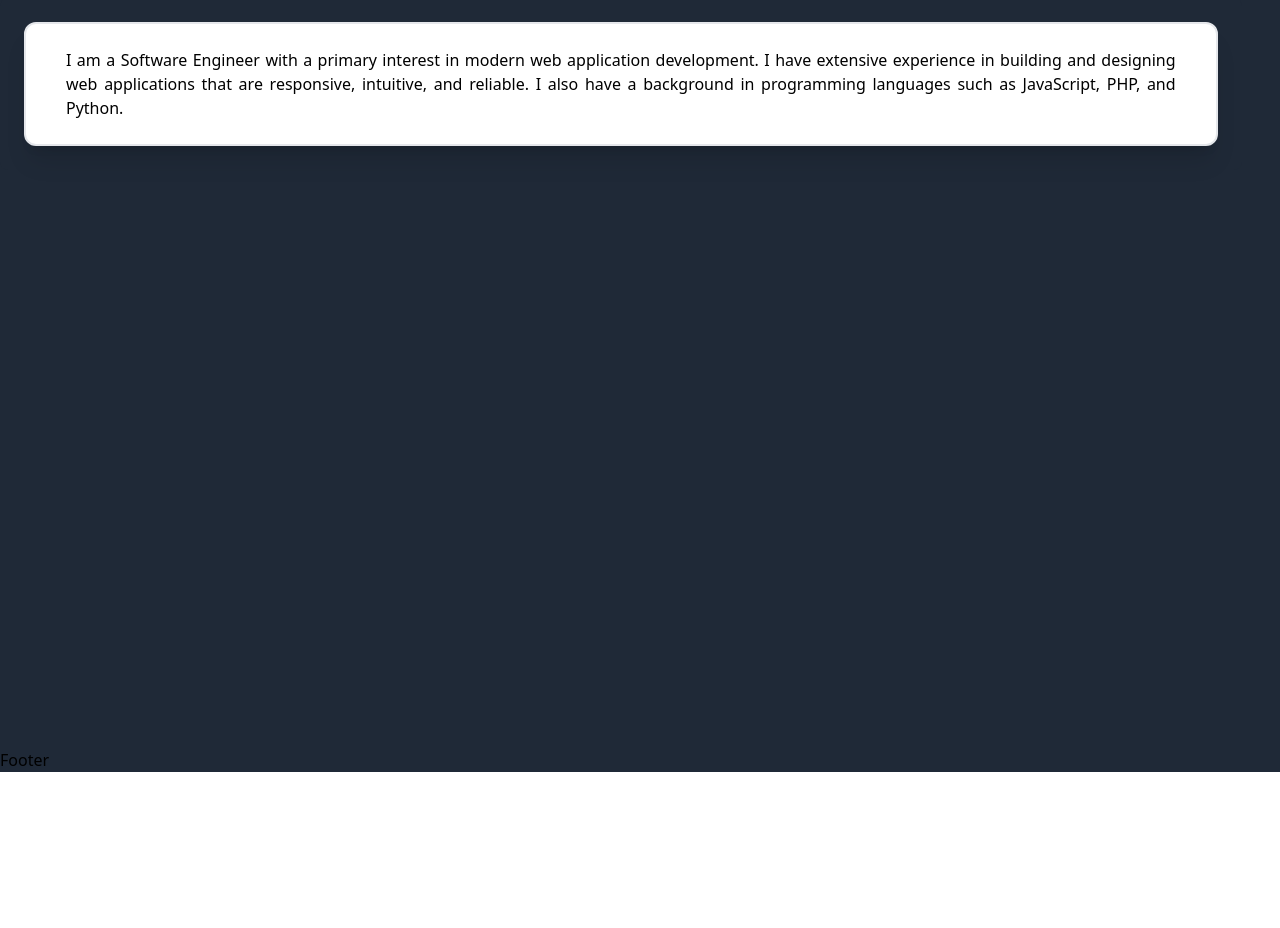
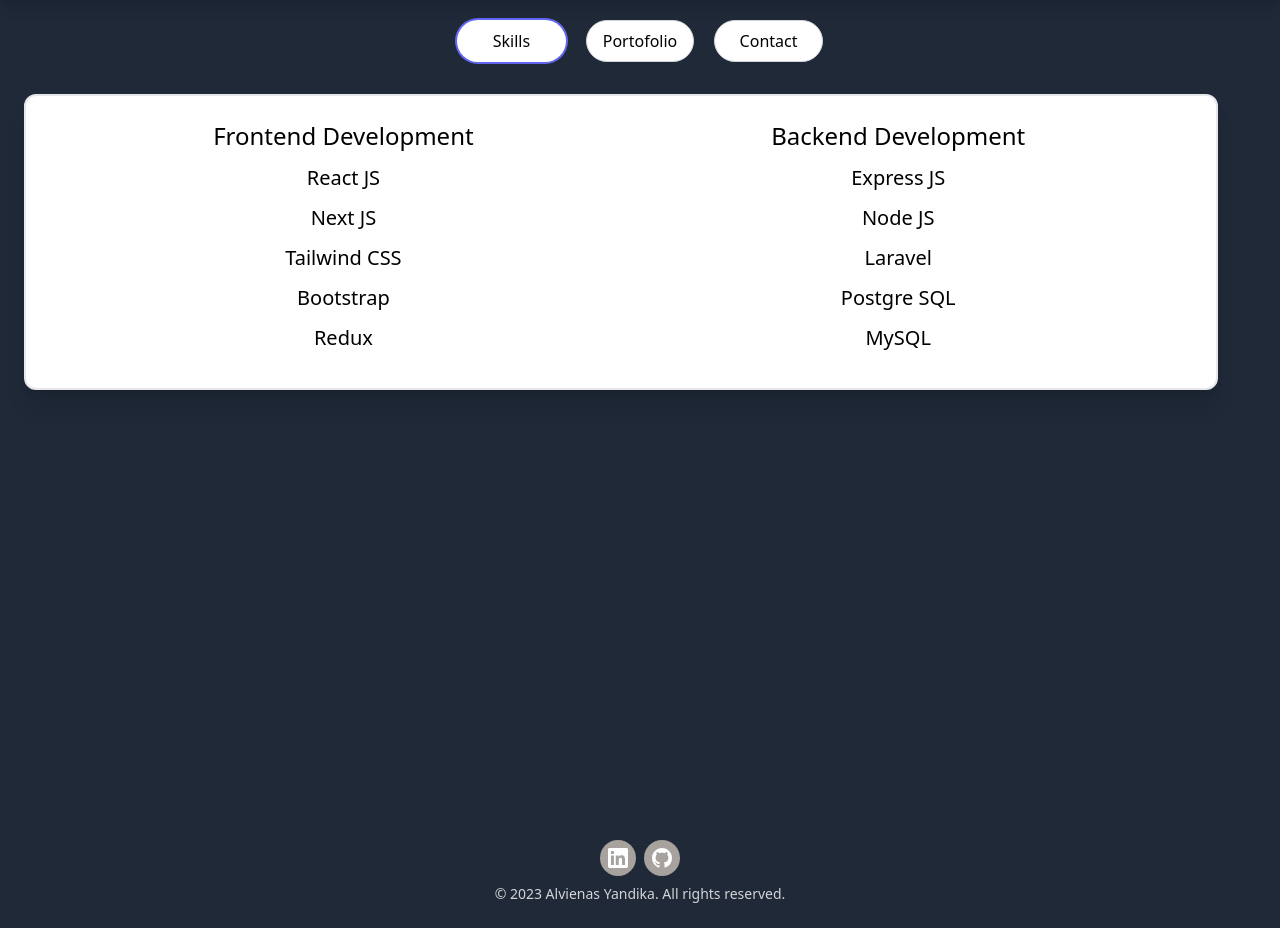
Before and after one commit to vineas/vineas-portofolio, a React (Vite) app: page / in a window 1280 px wide. Shown: the part 520-1448 px from the top of the page. Before the commit the page ends 1292 px from the top, so only its background shows below. Built offline with nearby package versions, Linux system fonts and the light colour scheme.

Commit message:
edit skills & contact

```diff
--- a/src/components/Contact.tsx
+++ b/src/components/Contact.tsx
@@ -1,12 +1,44 @@
+import Title from "./Title";
+
 const Contact = () => {
   return (
     <div className='border-2 shadow-xl rounded-xl overflow-hidden justify-center pr-10 pl-10' style={{ width: '100%', margin: 'auto', background:'white' }}>
-      <div className='flex items-center justify-center text-justify pt-6 p'>
-        <p className="text-md w-lg mb-6 ">
-          Phone
-        </p>
+      <div className="flex flex-col mt-10 mb-10 mx-auto">
+         <div className="flex justify-center items-center">
+            <form
+               action="https://getform.io/f/(customSlugHere)"
+               method="POST"
+               className="flex flex-col w-full md:w-7/12"
+            >
+               {/* <Title>Contact</Title> */}
+               <input
+                  type="text"
+                  name="name"
+                  placeholder="Name"
+                  className="p-2 bg-transparent border-2 rounded-md focus:outline-none"
+               />
+               <input
+                  type="text"
+                  name="email"
+                  placeholder="Email"
+                  className="my-2 p-2 bg-transparent border-2 rounded-md focus:outline-none"
+               />
+               <textarea
+                  name="message"
+                  placeholder="Message"
+                  rows={10}
+                  className="p-2 mb-4 bg-transparent border-2 rounded-md focus:outline-none"
+               />
+               <button
+                  type="button"
+                  className="text-center inline-block px-8 py-3 w-max text-base font-medium rounded-md text-white bg-gradient-to-r from-yellow-500 to-pink-500 drop-shadow-md hover:stroke-white"
+               >
+                  Work With Me
+               </button>
+            </form>
+         </div>
       </div>
-    </div>
+      </div>
   )
 }
 
--- a/src/components/Footer.tsx
+++ b/src/components/Footer.tsx
@@ -1,6 +1,52 @@
 const Footer = () => {
   return (
-    <div>Footer</div>
+    <div className="py-5 text-center">
+				<div className="container max-w-screen-lg mx-auto">
+					<div>
+						<div className="flex flex-wrap justify-center gap-2">
+							<a
+								href="https://linkedin.com/in/alvienas-yandika"
+								className="bg-stone-400 p-2 font-semibold text-white inline-flex items-center space-x-2 rounded-full">
+								<svg
+								className="w-5 h-5 fill-current"
+								role="img"
+								viewBox="0 0 256 256"
+								xmlns="http://www.w3.org/2000/svg"
+								>
+								<g>
+									<path d="M218.123122,218.127392 L180.191928,218.127392 L180.191928,158.724263 C180.191928,144.559023 179.939053,126.323993 160.463756,126.323993 C140.707926,126.323993 137.685284,141.757585 137.685284,157.692986 L137.685284,218.123441 L99.7540894,218.123441 L99.7540894,95.9665207 L136.168036,95.9665207 L136.168036,112.660562 L136.677736,112.660562 C144.102746,99.9650027 157.908637,92.3824528 172.605689,92.9280076 C211.050535,92.9280076 218.138927,118.216023 218.138927,151.114151 L218.123122,218.127392 Z M56.9550587,79.2685282 C44.7981969,79.2707099 34.9413443,69.4171797 34.9391618,57.260052 C34.93698,45.1029244 44.7902948,35.2458562 56.9471566,35.2436736 C69.1040185,35.2414916 78.9608713,45.0950217 78.963054,57.2521493 C78.9641017,63.090208 76.6459976,68.6895714 72.5186979,72.8184433 C68.3913982,76.9473153 62.7929898,79.26748 56.9550587,79.2685282 M75.9206558,218.127392 L37.94995,218.127392 L37.94995,95.9665207 L75.9206558,95.9665207 L75.9206558,218.127392 Z M237.033403,0.0182577091 L18.8895249,0.0182577091 C8.57959469,-0.0980923971 0.124827038,8.16056231 -0.001,18.4706066 L-0.001,237.524091 C0.120519052,247.839103 8.57460631,256.105934 18.8895249,255.9977 L237.033403,255.9977 C247.368728,256.125818 255.855922,247.859464 255.999,237.524091 L255.999,18.4548016 C255.851624,8.12438979 247.363742,-0.133792868 237.033403,0.000790807055" />
+								</g>
+								</svg>
+							</a>
+							<a
+								href="https://github.com/vineas"
+								className="bg-stone-400 p-2 font-semibold text-white inline-flex items-center space-x-2 rounded-full">
+								<svg
+								xmlns="http://www.w3.org/2000/svg"
+								xmlnsXlink="http://www.w3.org/1999/xlink"
+								aria-hidden="true"
+								role="img"
+								className="w-5"
+								preserveAspectRatio="xMidYMid meet"
+								viewBox="0 0 24 24"
+								>
+								<g fill="none">
+									<path
+										fillRule="evenodd"
+										clipRule="evenodd"
+										d="M12 0C5.37 0 0 5.37 0 12c0 5.31 3.435 9.795 8.205 11.385c.6.105.825-.255.825-.57c0-.285-.015-1.23-.015-2.235c-3.015.555-3.795-.735-4.035-1.41c-.135-.345-.72-1.41-1.23-1.695c-.42-.225-1.02-.78-.015-.795c.945-.015 1.62.87 1.845 1.23c1.08 1.815 2.805 1.305 3.495.99c.105-.78.42-1.305.765-1.605c-2.67-.3-5.46-1.335-5.46-5.925c0-1.305.465-2.385 1.23-3.225c-.12-.3-.54-1.53.12-3.18c0 0 1.005-.315 3.3 1.23c.96-.27 1.98-.405 3-.405s2.04.135 3 .405c2.295-1.56 3.3-1.23 3.3-1.23c.66 1.65.24 2.88.12 3.18c.765.84 1.23 1.905 1.23 3.225c0 4.605-2.805 5.625-5.475 5.925c.435.375.81 1.095.81 2.22c0 1.605-.015 2.895-.015 3.3c0 .315.225.69.825.57A12.02 12.02 0 0 0 24 12c0-6.63-5.37-12-12-12z"
+										fill="currentColor"
+									/>
+								</g>
+								</svg>
+							</a>
+						</div>
+					</div>
+				</div>
+			<p className="text-sm mt-2  opacity-80 pb-1" style={{color:'white'}}>
+				&copy; {new Date().getFullYear()} Alvienas Yandika. All rights reserved.
+			</p>
+		</div>
   )
 }
 
--- a/src/components/Intro.tsx
+++ b/src/components/Intro.tsx
@@ -9,6 +9,9 @@
                 />
             <h1 className='text-4xl md:text-5xl mb-1 md:mb-3 font-bold' style={{color:'#3F83F8'}}>Alvienas Yandika</h1>
             <p className='text-base md:text-2xl mb-3 font-medium' style={{color:'white'}}>Software Engineer & Fullstack Web Developer</p>
+            <p className="text-md w-lg mb-6 pr-5 pl-5" style={{color:'white'}}>
+          I am a Software Engineer with a primary interest in modern web application development. I have extensive experience in building and designing web applications that are responsive, intuitive, and reliable. I also have a background in programming languages such as JavaScript, PHP, and Python.
+        </p>
         </div>
         </div>
     )
--- a/src/components/Tabs.tsx
+++ b/src/components/Tabs.tsx
@@ -13,7 +13,7 @@
                             className="flex justify-center cursor-pointer rounded-full border border-gray-300 bg-white py-2 px-4 hover:bg-gray-50 focus:outline-none peer-checked:border-transparent peer-checked:ring-2 peer-checked:ring-indigo-500 transition-all duration-500 ease-in-out"
                             htmlFor="yes"
                         >
-                            About
+                            Skills
                         </label>
 
                         <div style={{background:'#1F2937'}} className="absolute bg-white left-0 p-6 mt-2 border-indigo-300 rounded-lg w-[97vw] mx-auto transition-all duration-500 ease-in-out opacity-0 invisible peer-checked:opacity-100 peer-checked:visible ">
--- a/src/components/Timeline.tsx
+++ b/src/components/Timeline.tsx
@@ -1,10 +1,27 @@
 const Timeline = () => {
   return (
-    <div className='border-2 shadow-xl rounded-xl overflow-hidden justify-center pr-10 pl-10' style={{ width: '100%', margin: 'auto', background:'white' }}>
-      <div className='flex items-center justify-center text-justify pt-6 p'>
-        <p className="text-md w-lg mb-6 ">
-          I am a Software Engineer with a primary interest in modern web application development. I have extensive experience in building and designing web applications that are responsive, intuitive, and reliable. I also have a background in programming languages such as JavaScript, PHP, and Python.
-        </p>
+    <div className='border-2 shadow-xl rounded-xl overflow-hidden justify-center pr-10 pl-10' style={{ width: '100%', margin: 'auto', background: 'white' }}>
+      <div className='flex pt-6 pb-6'>
+        <div className="w-1/2">
+          <p className='text-base md:text-2xl mb-3 font-medium'>
+            Frontend Development
+          </p>
+          <p className="text-base md:text-xl mb-3">React JS</p>
+          <p className="text-base md:text-xl mb-3">Next JS</p>
+          <p className="text-base md:text-xl mb-3">Tailwind CSS</p>
+          <p className="text-base md:text-xl mb-3">Bootstrap</p>
+          <p className="text-base md:text-xl mb-3">Redux</p>
+        </div>
+        <div className="w-1/2">
+          <p className='text-base md:text-2xl mb-3 font-medium'>
+            Backend Development
+          </p>
+          <p className="text-base md:text-xl mb-3">Express JS</p>
+          <p className="text-base md:text-xl mb-3">Node JS</p>
+          <p className="text-base md:text-xl mb-3">Laravel</p>
+          <p className="text-base md:text-xl mb-3">Postgre SQL</p>
+          <p className="text-base md:text-xl mb-3">MySQL</p>
+        </div>
       </div>
     </div>
   )
--- /dev/null
+++ b/src/components/Title.tsx
@@ -0,0 +1,17 @@
+type TitleProps = {
+    children: string;
+    id: string
+}
+
+function Title(props: TitleProps) {
+   return (
+      <h1
+         id={props.id && props.id}
+         className="text-2xl font-bold underline underline-offset-8 decoration-4 mb-5 text-stone-900 dark:text-white"
+      >
+         {props.children}
+      </h1>
+   )
+}
+
+export default Title;
```
